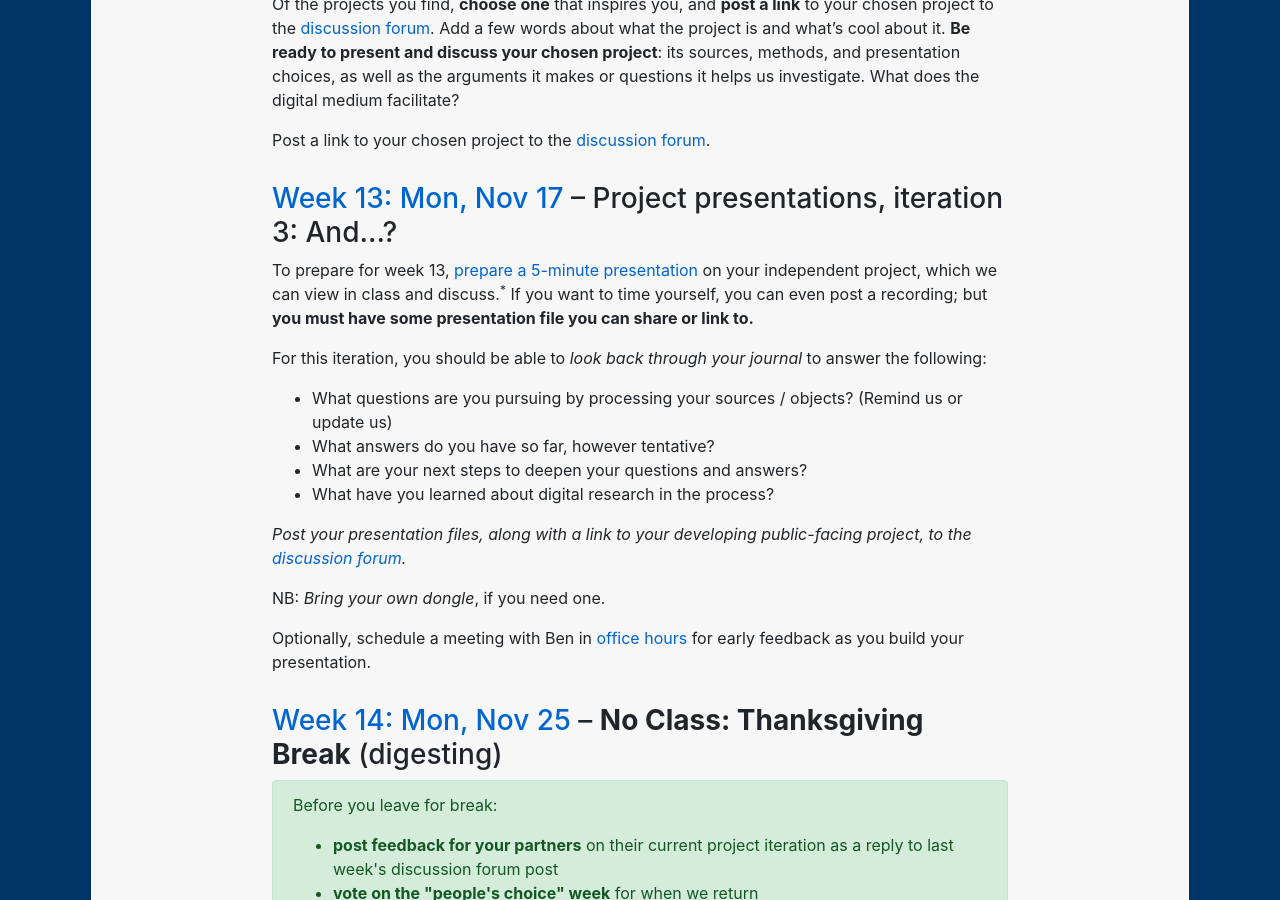
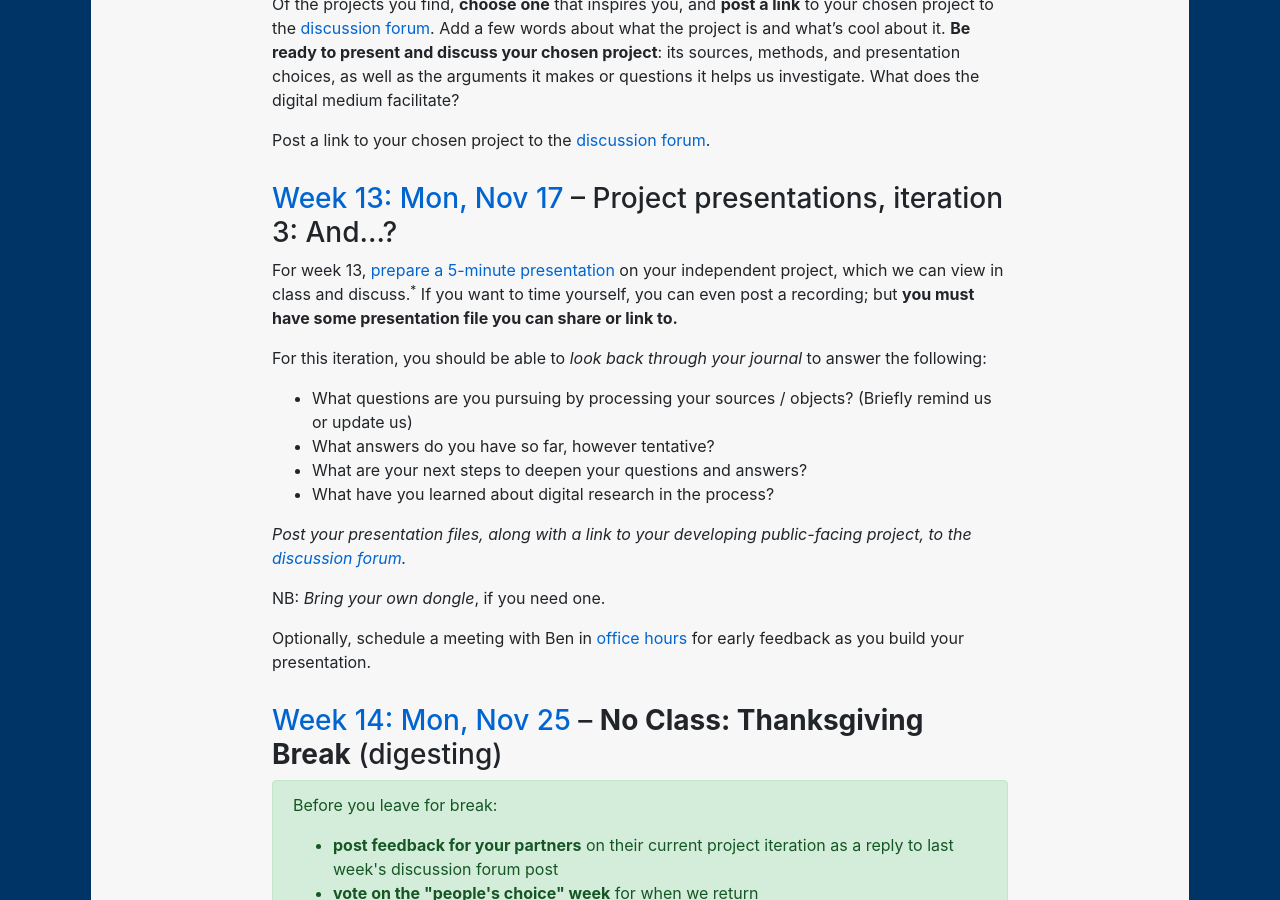
Before and after one commit to benmiller314/dsam2025fall, a Jekyll site: the page built from schedule.md, in a window 1280 px wide and 900 px high, scrolled down 10700 px. Built offline with Jekyll 4.4.1, drawn with Linux system fonts in a browser that asks for light colours; our own code applies the rules of GitHub Pages for plain Markdown files.

Commit message:
move #current to week 13 (iteration 3)

```diff
--- a/schedule.md
+++ b/schedule.md
@@ -307,7 +307,7 @@
 <!-- - Cheung, Diana. “Demystifying Generative AI: Introducing the Underlying Technologies & Models of Generative AI.” Codesmith.io/Blog, Aug 30, 2023, <a href="https://www.codesmith.io/blog/demystifying-generative-ai-introducing-the-underlying-technologies-models-of-generative-ai">https://www.codesmith.io/blog/demystifying-generative-ai-introducing-the-underlying-technologies-models-of-generative-ai</a>. -->
 
 
-<a id="current"></a>
+
 ### [Week 12: Mon, Nov 10](plans/week-12) – Exploration + Inspiration {#week-12}
 
 Continue working on your project, and take notes in your [Mindful Practice Journal](projects.md).
@@ -318,14 +318,14 @@
 
 Post a link to your chosen project to the [discussion forum]({{site.repo_url}}/discussions).
 
-
+<a id="current"></a>
 ### [Week 13: Mon, Nov 17](plans/week-13) – Project presentations, iteration 3: And...? {#week-13}
 
-To prepare for week 13, [prepare a 5-minute presentation](projects#presentations-and-peer-review) on your independent project, which we can view in class and discuss.<sup title="Everyone will turn in, and everyone will get (and give) written peer feedback, but realistically we only have time for about four presenters with full discussion.">\*</sup> If you want to time yourself, you can even post a recording; but **you must have some presentation file you can share or link to.**
+For week 13, [prepare a 5-minute presentation](projects#presentations-and-peer-review) on your independent project, which we can view in class and discuss.<sup title="Everyone will turn in, and everyone will get (and give) written peer feedback, but realistically we only have time for about four presenters with full discussion.">\*</sup> If you want to time yourself, you can even post a recording; but **you must have some presentation file you can share or link to.**
 
 For this iteration, you should be able to *look back through your journal* to answer the following:
 
-* What questions are you pursuing by processing your sources / objects? (Remind us or update us)
+* What questions are you pursuing by processing your sources / objects? (Briefly remind us or update us)
 * What answers do you have so far, however tentative?
 * What are your next steps to deepen your questions and answers?
 * What have you learned about digital research in the process?
```
